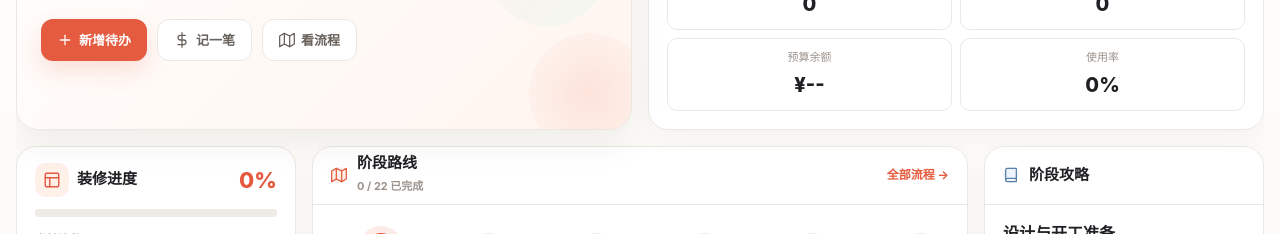
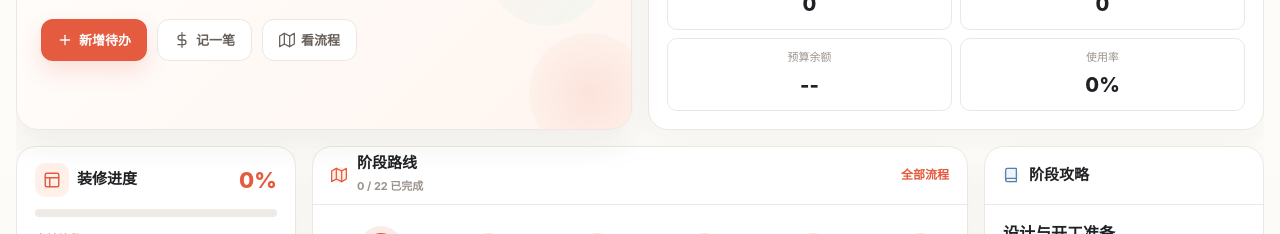
Before and after one commit to fenghuo1943/zhuangxiu, a React (Vite) app in the folder frontend/: page / in a window 1280 px wide. Shown: the part 291-525 px from the top of the page. Built offline with nearby package versions, Linux system fonts and the light colour scheme.

Commit message:
优化显示

```diff
--- a/frontend/src/components/dashboard/StageRoute.tsx
+++ b/frontend/src/components/dashboard/StageRoute.tsx
@@ -33,7 +33,7 @@ export const StageRoute: React.FC = () => {
             <span className="card-subtitle">{completedCount} / {totalCount} 已完成</span>
           </div>
         </div>
-        <a href="/flow" className="more-link">全部流程 →</a>
+        <a href="/flow" className="more-link">全部流程</a>
       </CardHeader>
       <CardBody>
         <div className="home-progress-line">
--- a/frontend/src/components/dashboard/TodayFocus.tsx
+++ b/frontend/src/components/dashboard/TodayFocus.tsx
@@ -12,6 +12,9 @@ export const TodayFocus: React.FC = () => {
   const hasBudget = state.budget.total > 0;
   const recentExpense = state.recentExpenses[0];
   const priorityItem = hasBudget ? null : '设置总预算';
+
+  const formatBudget = (n: number) =>
+    n >= 1e4 ? `¥${(n / 1e4).toFixed(1)}万` : `¥${n.toLocaleString()}`;
 
   return (
     <>
@@ -43,7 +46,7 @@ export const TodayFocus: React.FC = () => {
             </div>
             <div className="focus-stat">
               <span>预算余额</span>
-              <b>¥{hasBudget ? remaining.toLocaleString() : '--'}</b>
+              <b>{hasBudget ? formatBudget(remaining) : '--'}</b>
             </div>
             <div className="focus-stat">
               <span>使用率</span>
@@ -61,7 +64,7 @@ export const TodayFocus: React.FC = () => {
           </span>
           <div className="metric-card-body">
             <span>预算余额</span>
-            <b>¥{hasBudget ? remaining.toLocaleString() : '--'}</b>
+            <b>{hasBudget ? formatBudget(remaining) : '--'}</b>
             <em>{hasBudget ? `${usageRate}% 已用` : '未设置预算'}</em>
           </div>
         </div>
```
